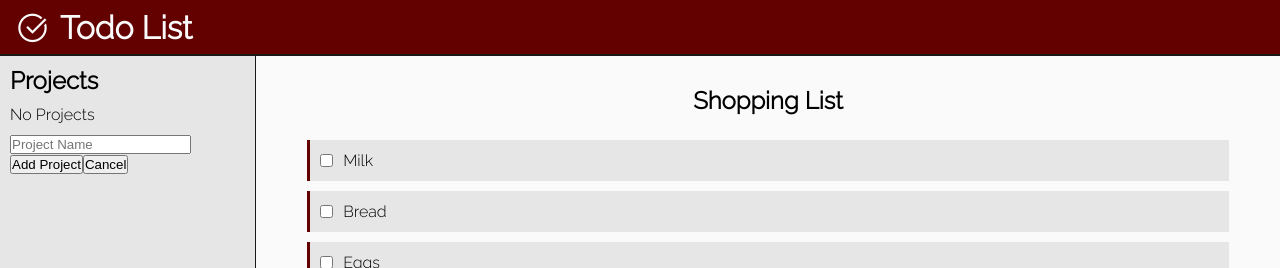
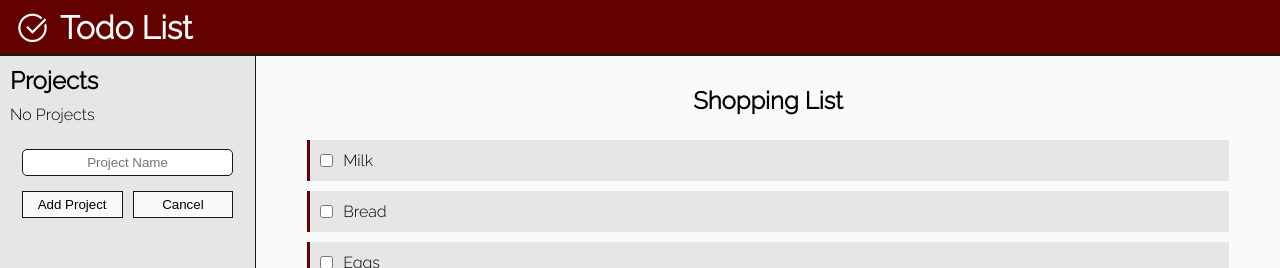
Before and after one commit to robisonwebdev/todo-react, a React (Create React App) app: page / in a window 1280 px wide. Both pictures are taken after a click on the button "Add Project". Shown: the top 268 px of the page. Built offline with nearby package versions, Linux system fonts and the light colour scheme.

Commit message:
Changed .projectForm to .project_form Changed .projectFormBtns to .project_form_btns

```diff
--- a/src/styles/Main/ProjectForm.css
+++ b/src/styles/Main/ProjectForm.css
@@ -1,4 +1,4 @@
-.projectForm {
+.project_form {
     display: flex;
     flex-direction: column;
     align-items: center;
@@ -8,7 +8,7 @@
     width: 100%;
 }
 
-.projectForm input {
+.project_form input {
     border: 1px solid var(--black);
     border-radius: 5px;
     margin-top: 15px;
@@ -17,7 +17,7 @@
     width: 90%;
 }
 
-.projectFormBtns {
+.project_form_btns {
     display: flex;
     flex-direction: row;
     justify-content: space-between;
@@ -27,7 +27,7 @@
     width: 90%;
 }
 
-.projectFormBtns button {
+.project_form_btns button {
     background-color: var(--white);
     border: 1px solid var(--black);
     cursor: pointer;
@@ -35,7 +35,7 @@
     width: 100%;
 }
 
-.projectFormBtns button:hover {
+.project_form_btns button:hover {
     background-color: var(--red);
     color: var(--white);
 }
```
